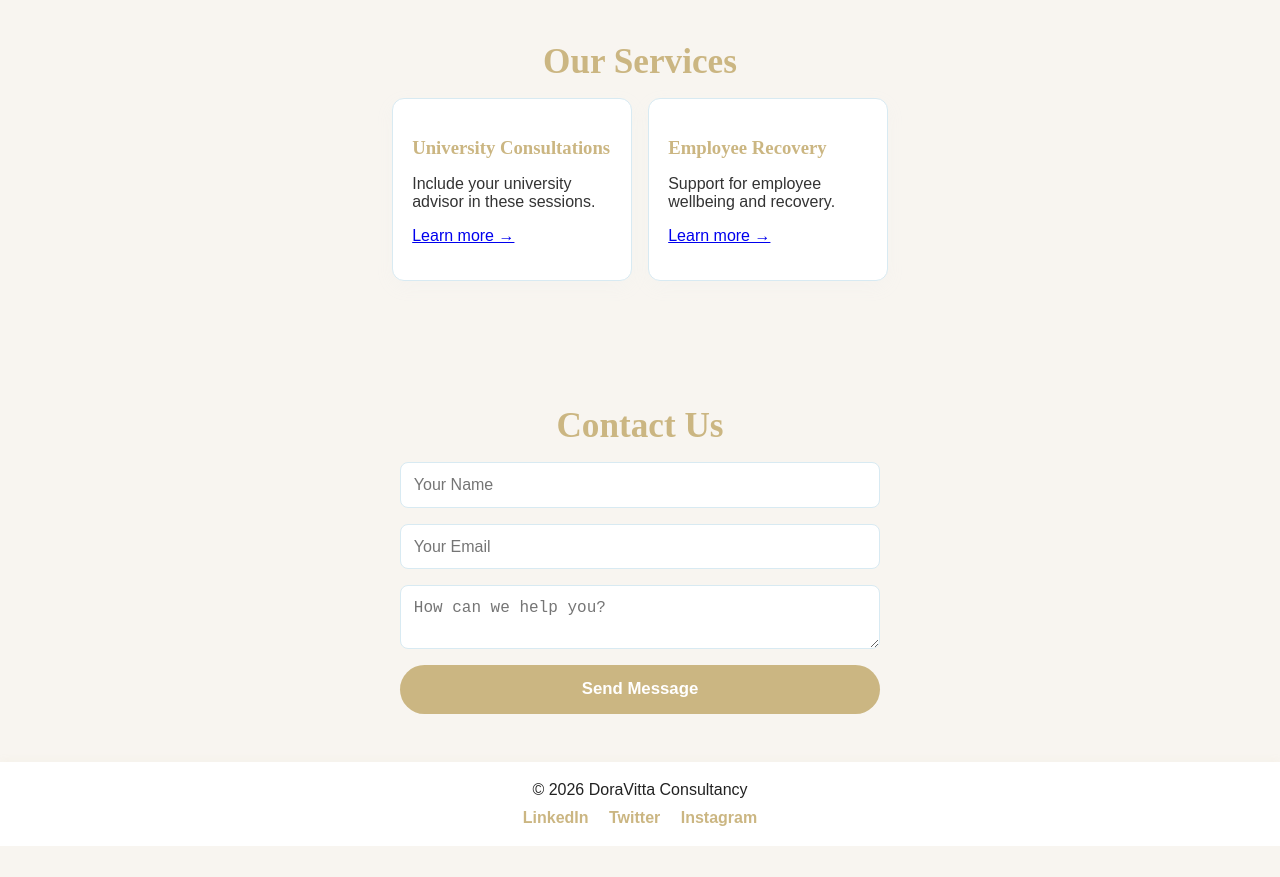
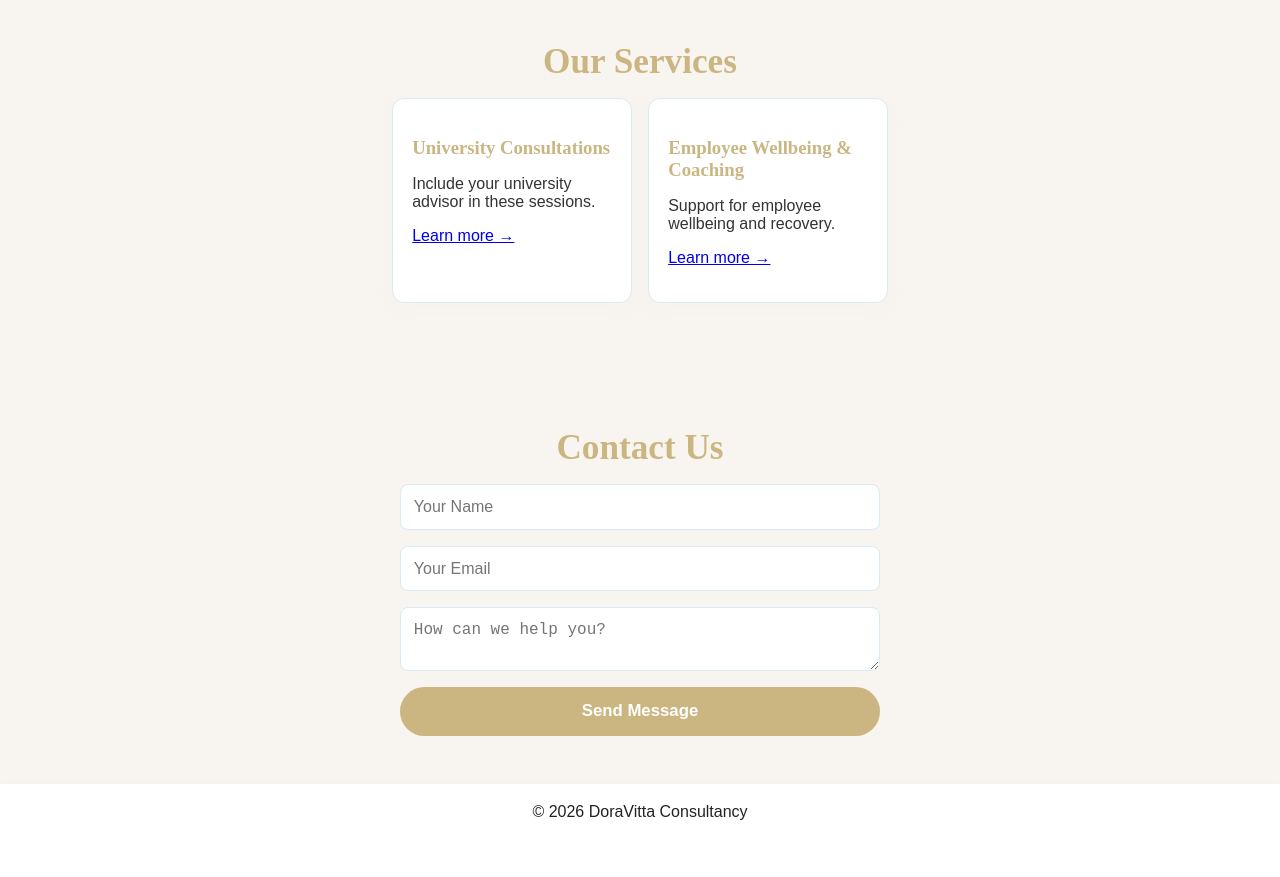
Before and after one commit to moontaers/doravitta, a plain HTML site: page index.html in a window 1280 px wide. Shown: the part 860-1737 px from the top of the page. Before the commit the page ends 1706 px from the top, so only its background shows below. Drawn offline with Linux system fonts and the light colour scheme; a web font is replaced by a local one.

Commit message:
Make Employee title static (remove data-i18n so custom text displays)

```diff
--- a/index.html
+++ b/index.html
@@ -1,4 +1,4 @@
- <!doctype html>
+<!doctype html>
 <html lang="en">
 <head>
   <meta charset="utf-8" />
@@ -111,7 +111,7 @@
 
         <!-- 2. Employee counseling  commented---->
         <div class="service-card">
-          <h3 data-i18n="services.employee.title">Employee Wellbeing & Coaching</h3>
+          <h3>Employee Wellbeing & Coaching</h3>
           <p data-i18n="services.employee.body">Support for employee wellbeing and recovery.</p>
           <p><a href="employee.html" data-i18n="services.learnmore">Learn more →</a></p>
         </div>
@@ -141,9 +141,9 @@
     <div class="footer-content">
       <span>&copy; <span id="year"></span> <span data-i18n="footer.brand">DoraVitta Consultancy</span></span>
       <div class="social-links">
-        <a id="linkedin-link" href="https://eur03.safelinks.protection.outlook.com/?url=https%3A%2F%2Fwww.linkedin.com%2Fin%2Fdora-vitta-251382397%3Futm_source%3Dshare%26utm_campaign%3Dshare_via%26utm_content%3Dprofile%26utm_medium%3Dios_app&data=05%7C02%7CAMEisa%40megamind-it.com%7C2898eb8c7eca442196ff08de9d6b1dd6%7C151288a2e9e444ed9105be1a59c4638e%7C0%7C0%7C639121280552787976%7CUnknown%7CTWFpbGZsb3d8eyJFbXB0eU1hcGkiOnRydWUsIlYiOiIwLjAuMDAwMCIsIlAiOiJXaW4zMiIsIkFOIjoiTWFpbCIsIldUIjoyfQ%3D%3D%7C0%7C%7C%7C&sdata=rqdkDy5wsGbiYTa0ws2%2FDzL%2Fl%2FJWRQdK4Hju5RLcr1I%3D&reserved=0" aria-label="LinkedIn" target="_blank" rel="noopener noreferrer" data-i18n="social.linkedin">LinkedIn</a>
-        <a id="twitter-link" href="https://eur03.safelinks.protection.outlook.com/?url=https%3A%2F%2Fx.com%2Fdora_vitta%3Fs%3D11&data=05%7C02%7CAMEisa%40megamind-it.com%7C2898eb8c7eca442196ff08de9d6b1dd6%7C151288a2e9e444ed9105be1a59c4638e%7C0%7C0%7C639121280552809934%7CUnknown%7CTWFpbGZsb3d8eyJFbXB0eU1hcGkiOnRydWUsIlYiOiIwLjAuMDAwMCIsIlAiOiJXaW4zMiIsIkFOIjoiTWFpbCIsIldUIjoyfQ%3D%3D%7C0%7C%7C%7C&sdata=QV3UEQksXylmYi6Bf4hKJYP9jutKCtveLYooQdlXhc0%3D&reserved=0" aria-label="Twitter" target="_blank" rel="noopener noreferrer" data-i18n="social.twitter">X</a>
-        <a id="instagram-link" href="https://eur03.safelinks.protection.outlook.com/?url=https%3A%2F%2Fwww.instagram.com%2Fdora_vitta%3Figsh%3DMWZla3AxMGY4Mjlxbg%253D%253D%26utm_source%3Dqr&data=05%7C02%7CAMEisa%40megamind-it.com%7C2898eb8c7eca442196ff08de9d6b1dd6%7C151288a2e9e444ed9105be1a59c4638e%7C0%7C0%7C639121280552748505%7CUnknown%7CTWFpbGZsb3d8eyJFbXB0eU1hcGkiOnRydWUsIlYiOiIwLjAuMDAwMCIsIlAiOiJXaW4zMiIsIkFOIjoiTWFpbCIsIldUIjoyfQ%3D%3D%7C0%7C%7C%7C&sdata=9n93VB9q1FxrEzEM89unMfDmnnJC6mP8evy6RBnlmx8%3D&reserved=0" aria-label="Instagram" target="_blank" rel="noopener noreferrer" data-i18n="social.instagram">Instagram</a>
+        <a id="linkedin-link" href="https://eur03.safelinks.protection.outlook.com/?url=https%3A%2F%2Fwww.linkedin.com%2Fin%2Fdora-vitta-251382397%3Futm_source%3Dshare%26utm_campaign%3Dshare_via%[...]">
+        <a id="twitter-link" href="https://eur03.safelinks.protection.outlook.com/?url=https%3A%2F%2Fx.com%2Fdora_vitta%3Fs%3D11&data=05%7C02%7CAMEisa%40megamind-it.com%7C2898eb8c7eca442196ff08de[...]">
+        <a id="instagram-link" href="https://eur03.safelinks.protection.outlook.com/?url=https%3A%2F%2Fwww.instagram.com%2Fdora_vitta%3Figsh%3DMWZla3AxMGY4Mjlxbg%253D%253D%26utm_source%3Dqr&data=[...]">
       </div>
     </div>
   </footer>
```
